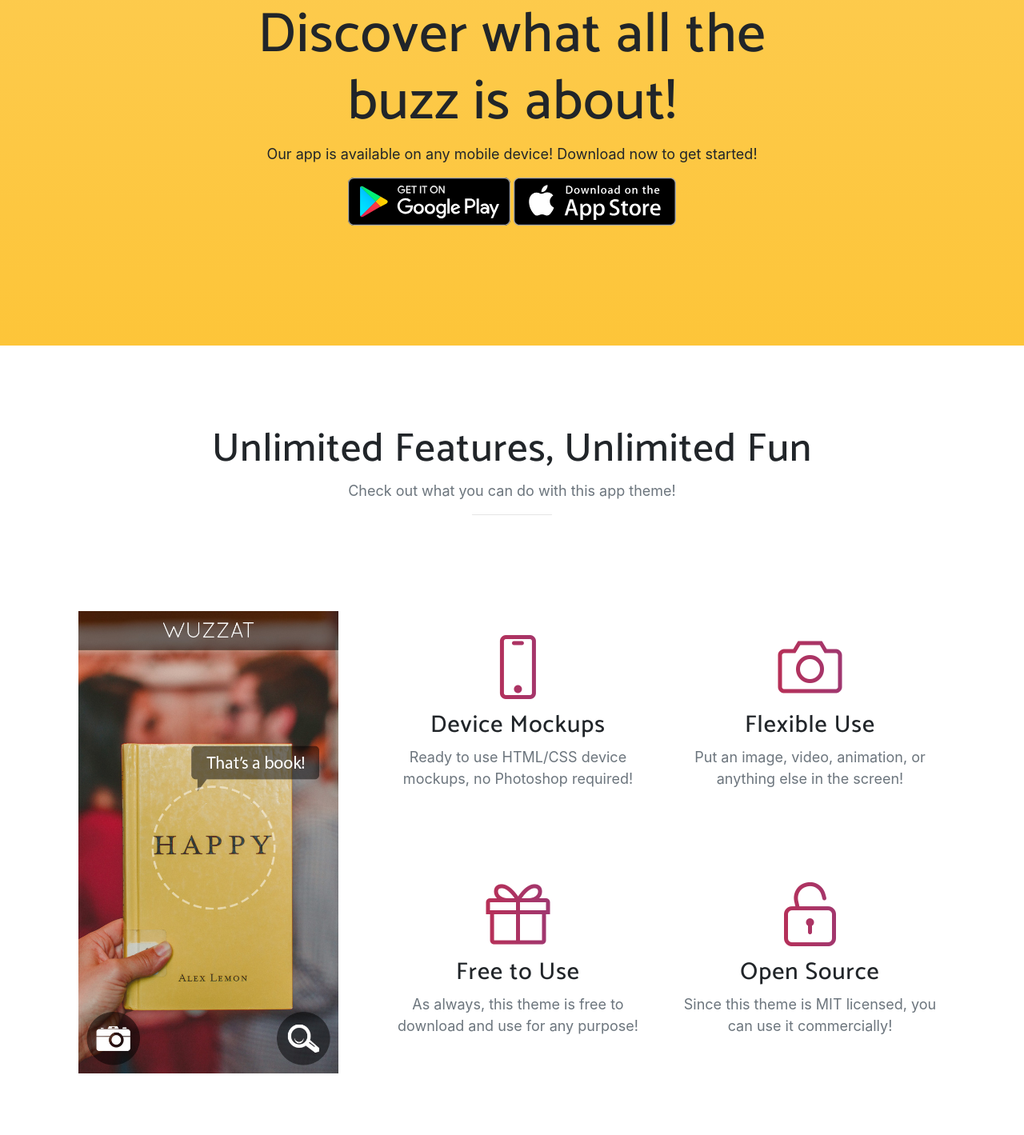
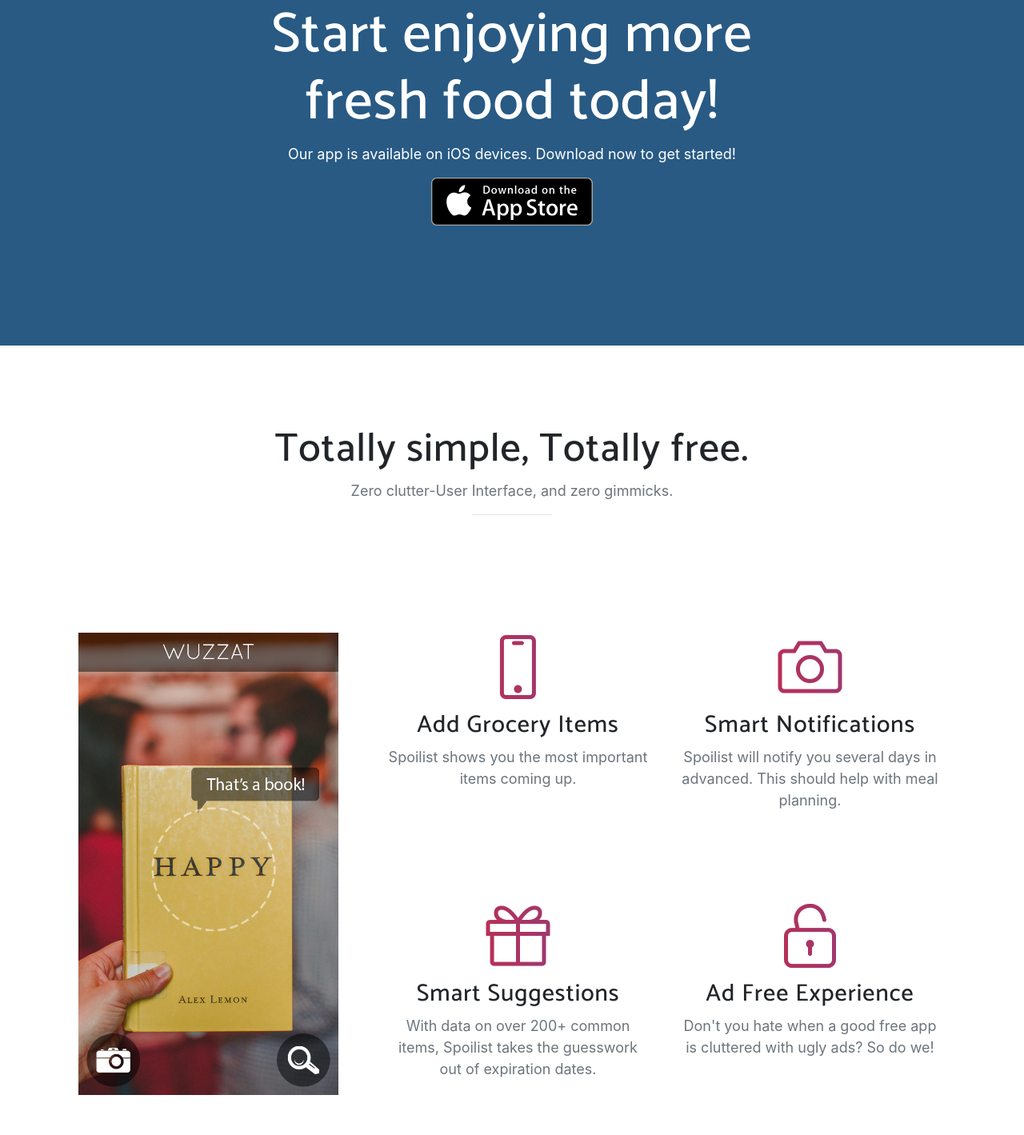
Before and after one commit to butterySoft/SpoilistOfficialPage, a website with bundled scripts: page index.html in a window 1280 px wide. Shown: the part 947-2366 px from the top of the page at 80% size. Built offline with nearby package versions, Linux system fonts and the light colour scheme; a web font is replaced by a local one.

Commit message:
Modify UI color schemes, Edit 'Download', 'Features' text.

```diff
--- a/css/new-age.css
+++ b/css/new-age.css
@@ -108,7 +108,7 @@ section h2 {
 }
 
 #mainNav .navbar-nav > li > a.active {
-  color: #fdcc52 !important;
+  color: #85C872 !important;
   background-color: transparent;
 }
 
@@ -123,7 +123,7 @@ section h2 {
 
 #mainNav .navbar-nav > li > a:hover,
 #mainNav .navbar-nav > li > a:focus:hover {
-  color: #fdcc52;
+  color: #85C872 !important;
 }
 
 @media (min-width: 992px) {
@@ -411,8 +411,9 @@ footer ul li a:hover, footer ul li a:focus, footer ul li a:active, footer ul li
 }
 
 .bg-primary {
-  background: #fdcc52;
-  background: linear-gradient(#fdcc52, #fdc539);
+  background: #285A84;
+  color: #FFF;
+  /* background: linear-gradient(#fdcc52, #fdc539); */
 }
 
 .text-primary {
--- a/index.html
+++ b/index.html
@@ -11,7 +11,7 @@
   <title>New Age - Start Bootstrap Theme</title>
 
   <!-- Bootstrap core CSS -->
-  <link href="vendor/bootstrap/css/bootstrap.min.css" rel="stylesheet">
+  <link href="vendor/bootstrap/css/bootstrap.css" rel="stylesheet">
 
   <!-- Custom fonts for this template -->
   <link href="vendor/fontawesome-free/css/all.min.css" rel="stylesheet">
@@ -89,10 +89,10 @@
     <div class="container">
       <div class="row">
         <div class="col-md-8 mx-auto">
-          <h2 class="section-heading">Discover what all the buzz is about!</h2>
-          <p>Our app is available on any mobile device! Download now to get started!</p>
+          <h2 class="section-heading">Start enjoying more fresh food today!</h2>
+          <p>Our app is available on iOS devices. Download now to get started!</p>
           <div class="badges">
-            <a class="badge-link" href="#"><img src="img/google-play-badge.svg" alt=""></a>
+            <!-- <a class="badge-link" href="#"><img src="img/google-play-badge.svg" alt=""></a> -->
             <a class="badge-link" href="#"><img src="img/app-store-badge.svg" alt=""></a>
           </div>
         </div>
@@ -103,8 +103,8 @@
   <section class="features" id="features">
     <div class="container">
       <div class="section-heading text-center">
-        <h2>Unlimited Features, Unlimited Fun</h2>
-        <p class="text-muted">Check out what you can do with this app theme!</p>
+        <h2>Totally simple, Totally free.</h2>
+        <p class="text-muted">Zero clutter-User Interface, and zero gimmicks.</p>
         <hr>
       </div>
       <div class="row">
@@ -129,15 +129,15 @@
               <div class="col-lg-6">
                 <div class="feature-item">
                   <i class="icon-screen-smartphone text-primary"></i>
-                  <h3>Device Mockups</h3>
-                  <p class="text-muted">Ready to use HTML/CSS device mockups, no Photoshop required!</p>
+                  <h3>Add Grocery Items</h3>
+                  <p class="text-muted">Spoilist shows you the most important items coming up.</p>
                 </div>
               </div>
               <div class="col-lg-6">
                 <div class="feature-item">
                   <i class="icon-camera text-primary"></i>
-                  <h3>Flexible Use</h3>
-                  <p class="text-muted">Put an image, video, animation, or anything else in the screen!</p>
+                  <h3>Smart Notifications</h3>
+                  <p class="text-muted">Spoilist will notify you several days in advanced. This should help with meal planning.</p>
                 </div>
               </div>
             </div>
@@ -145,15 +145,15 @@
               <div class="col-lg-6">
                 <div class="feature-item">
                   <i class="icon-present text-primary"></i>
-                  <h3>Free to Use</h3>
-                  <p class="text-muted">As always, this theme is free to download and use for any purpose!</p>
+                  <h3>Smart Suggestions</h3>
+                  <p class="text-muted">With data on over 200+ common items, Spoilist takes the guesswork out of expiration dates.</p>
                 </div>
               </div>
               <div class="col-lg-6">
                 <div class="feature-item">
                   <i class="icon-lock-open text-primary"></i>
-                  <h3>Open Source</h3>
-                  <p class="text-muted">Since this theme is MIT licensed, you can use it commercially!</p>
+                  <h3>Ad Free Experience</h3>
+                  <p class="text-muted">Don't you hate when a good free app is cluttered with ugly ads? So do we!</p>
                 </div>
               </div>
             </div>
@@ -166,8 +166,8 @@
   <section class="cta">
     <div class="cta-content">
       <div class="container">
-        <h2>Stop waiting.<br>Start building.</h2>
-        <a href="#contact" class="btn btn-outline btn-xl js-scroll-trigger">Let's Get Started!</a>
+        <h2>Stop wasting.<br>Start using.</h2>
+        <a href="#contact" class="btn btn-outline btn-xl js-scroll-trigger">Download now</a>
       </div>
     </div>
     <div class="overlay"></div>
```
Also changed, not shown: vendor/bootstrap/css/bootstrap.css, 1 other file.
